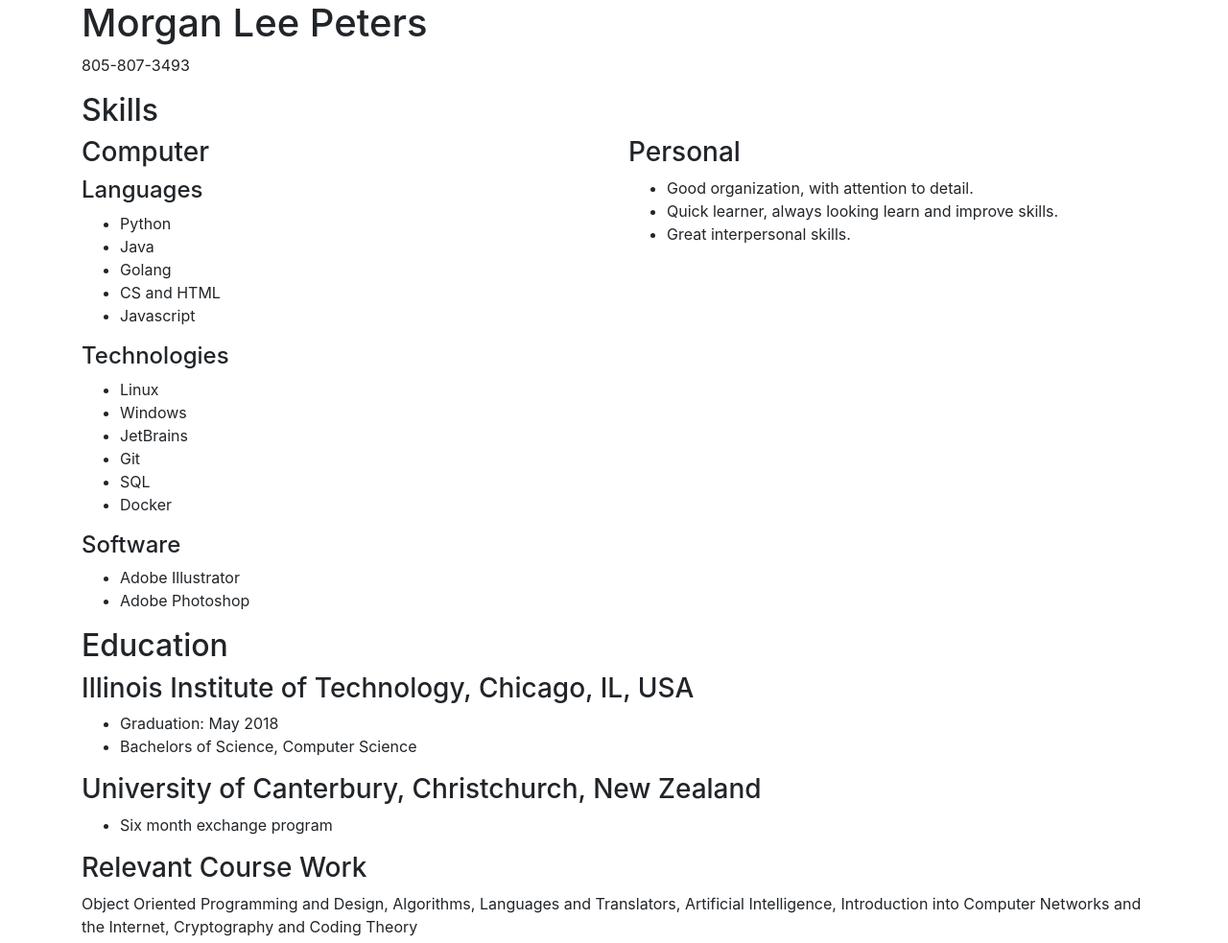
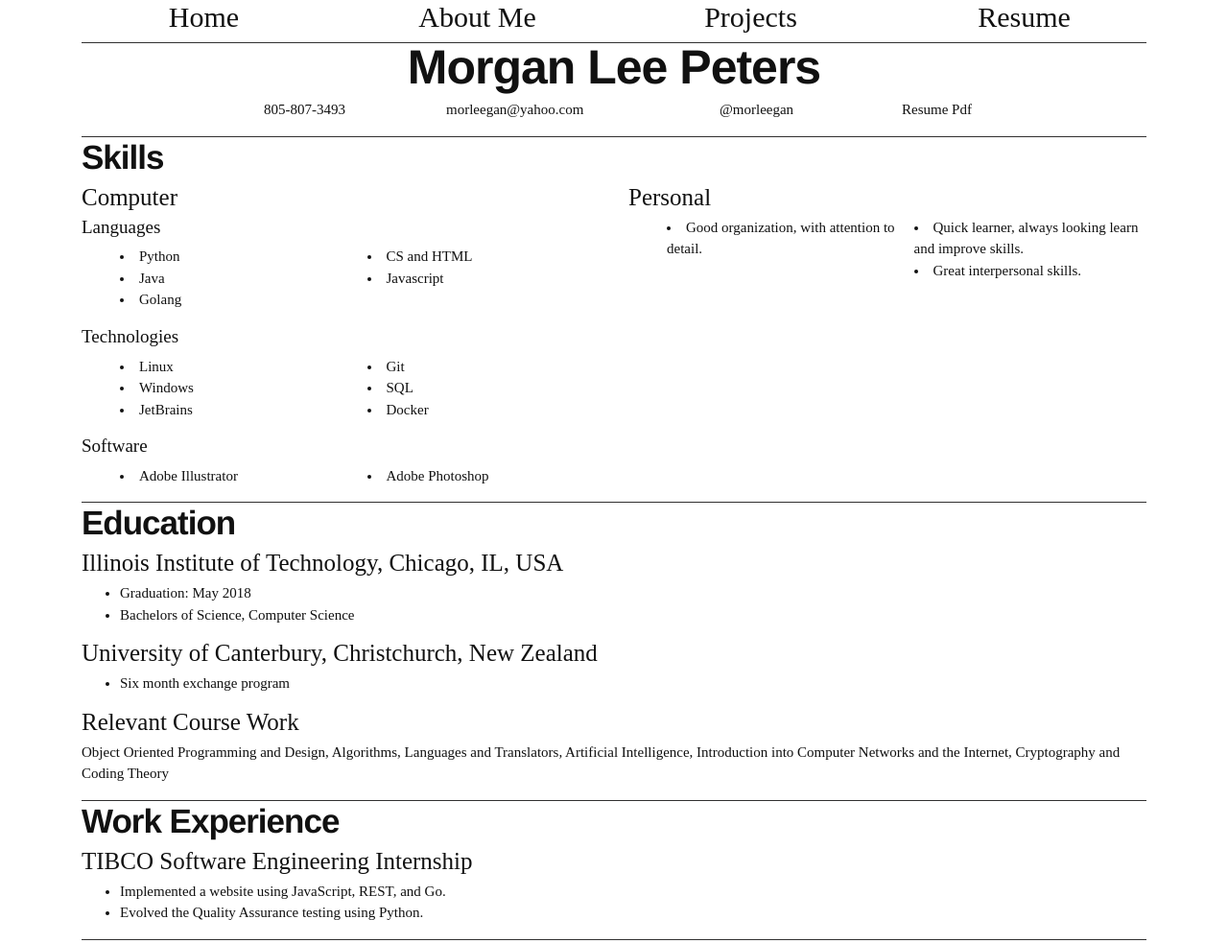
Before and after one commit to morleegan/personal_website, a plain HTML site: page other_pages/resume.html in a window 1280 px wide. Shown: the top 983 px of the page at 96% size. Drawn offline with nearby package versions, Linux system fonts and the light colour scheme.

Commit message:
Finished Resume and Home page

```diff
--- a/index.css
+++ b/index.css
@@ -16,7 +16,7 @@ h1{
     font-size: 500%;
     font-weight: bold; letter-spacing: -1px;
     line-height: 1;
-    text-align: left;
+    text-align: center;
 }
 
 h2{
--- a/other_pages/resume.html
+++ b/other_pages/resume.html
@@ -5,18 +5,32 @@
     <title>Morgan's Resume</title>
     <link rel="stylesheet" href="https://maxcdn.bootstrapcdn.com/bootstrap/4.0.0-beta.2/css/bootstrap.min.css"
           integrity="sha384-PsH8R72JQ3SOdhVi3uxftmaW6Vc51MKb0q5P2rRUpPvrszuE4W1povHYgTpBfshb" crossorigin="anonymous">
+    <link rel="stylesheet" type="text/css" href="../sources/resume.css">
 </head>
 <body id="resume" class="container">
-    <header>
-        <h1>Morgan Lee Peters</h1>
-        <p>805-807-3493</p>
+    <header class="row">
+        <a href="../index.html" class="col-lg-3"><h5 >Home</h5></a>
+        <a href="about.html" class="col-lg-3"><h5>About Me</h5></a>
+        <a href="project.html" class="col-lg-3"><h5>Projects</h5></a>
+        <a href="resume.html" class="col-lg-3"><h5>Resume</h5></a>
     </header>
+    <div class="line-separator"></div>
+    <h1>Morgan Lee Peters</h1>
+    <div class="row">
+        <p class="col-lg-2"></p>
+        <p class="col-lg-2">805-807-3493</p>
+        <p class="col-lg-3">morleegan@yahoo.com</p>
+        <p class="col-lg-2">@morleegan</p>
+        <a class="col-lg-2" href="../sources/Morgan_Peters_Resume.pdf"><p>Resume Pdf</p></a>
+    </div>
+    <div class="line-separator"></div>
     <div id="skills" class="row">
         <h2 class="col-lg-12">Skills</h2>
+        <div class="line-separator-gray"></div>
         <div class="col-lg-6">
             <h3>Computer</h3>
             <h4>Languages</h4>
-                <ul>
+                <ul class="ul_col2">
                     <li>Python</li>
                     <li>Java</li>
                     <li>Golang</li>
@@ -24,7 +38,7 @@
                     <li>Javascript</li>
                 </ul>
             <h4>Technologies</h4>
-                <ul>
+                <ul class="ul_col2">
                     <li>Linux</li>
                     <li>Windows</li>
                     <li>JetBrains</li>
@@ -33,20 +47,21 @@
                     <li>Docker</li>
                 </ul>
             <h4>Software</h4>
-                <ul>
+                <ul class="ul_col2">
                     <li>Adobe Illustrator</li>
                     <li>Adobe Photoshop</li>
                 </ul>
             </div>
         <div class="col-lg-6">
             <h3>Personal</h3>
-                <ul>
+                <ul class="ul_col2">
                     <li>Good organization, with attention to detail.</li>
                     <li>Quick learner, always looking learn and improve skills.</li>
                     <li>Great interpersonal skills.</li>
                 </ul>
         </div>
     </div>
+    <div class="line-separator"></div>
     <div id="education">
         <h2>Education</h2>
         <h3>Illinois Institute of Technology, Chicago, IL, USA</h3>
@@ -62,6 +77,7 @@
         <p>Object Oriented Programming and Design, Algorithms, Languages and Translators,
             Artificial Intelligence, Introduction into Computer Networks and the Internet, Cryptography and Coding Theory</p>
     </div>
+    <div class="line-separator"></div>
     <div id="work">
         <h2>Work Experience</h2>
         <h3>TIBCO Software Engineering Internship</h3>
@@ -70,6 +86,7 @@
             <li>Evolved the Quality Assurance testing using Python.</li>
         </ul>
     </div>
+    <div class="line-separator"></div>
     <div id="activities" class="row">
         <h2 class="col-lg-12">Activities and Organizations</h2>
         <div class="col-lg-6">
@@ -85,6 +102,7 @@
             </ul>
             <h3>SWE: Society of Women Engineers</h3>
         </div>
+        <div class="line-separator"></div>
         <div class="col-lg-6">
             <h3>AITP: Association of Information Technology Professionals</h3>
             <h3>Women in STEM</h3>
@@ -97,13 +115,28 @@
             </ul>
         </div>
     </div>
+    <div class="line-separator"></div>
     <div id="leadership">
         <h2>Leadership Experience</h2>
         <h3>Student Government Association</h3>
+        <h4>Illinois Institute of Technology, Chicago, Il</h4>
+        <ul>
+            <li>Represent over 7,000 Illinois Tech students through meetings, speeches and presentations with faculty,
+                staff and administration.</li>
+        </ul>
         <h3>Judicial Board</h3>
+        <h4>Illinois Institute of Technology, Chicago, Il</h4>
+        <ul>
+            <li>Review Student Code of Conduct Violations and weigh in on disciplinary actions the student may face.</li>
+        </ul>
     </div>
-    <footer>
-        <h1>@morleegan</h1>
+    <div class="line-separator"></div>
+    <footer class="row">
+        <h1 class="col-lg-4">@morleegan</h1>
+        <a class="col-lg-1" href="https://github.com/morleegan"><img class="icon" src="../sources/Octicons-mark-github.svg" alt="github icon"></a>
+        <a class="col-lg-1" href="https://www.instagram.com/morleegan/"><img class="icon" src="../sources/insta.svg" alt="instagram icon"></a>
+        <a class="col-lg-1" href="https://www.linkedin.com/in/morleegan/"><img class="icon" src="../sources/linkedin.svg" alt="linkedin icon"></a>
+        <a class="col-lg-1" href="https://www.facebook.com/morleegan23"><img class="icon" src="../sources/fb.svg" alt="facebook icon"></a>
     </footer>
 </body>
 </html>
--- a/sources/resume.css
+++ b/sources/resume.css
@@ -1,15 +1,70 @@
-.resume{
-    font-family: Helvetica, serif;
+h5{
+    color: #111;
+    font-family: 'Alegreya', serif;
+    font-size: 30px;
+    text-align: center;
+}
+
+p{
+    color: #111;
+    font-family: 'Alegreya', serif;
+    font-size: 15px;
+}
+
+
+h1{
+    color: #111;
+    font-family: 'Helvetica Neue', sans-serif;
+    font-size: 50px;
+    font-weight: bold; letter-spacing: -1px;
+    line-height: 1;
+    text-align: center;
+}
+
+h2{
+    color: #111;
+    text-align: left;
+    font-family: 'Helvetica Neue', sans-serif;
+    font-size: 35px;
+    font-weight: bold; letter-spacing: -1px;
+}
+
+h3{
+    color: #111;
+    font-family: 'Alegreya', serif;
+    font-size: 25px;
+    line-height: 1;
+    text-align: left;
+}
+
+h4{
+    color: #111;
+    font-family: 'Alegreya', serif;
+    font-size: 19px;
+    text-align: left;
 }
 
 ul{
+    color: #111;
+    font-family: 'Alegreya', serif;
+    font-size: 15px;
+    text-align: left;
+}
+.ul_col2{
     column-count: 2;
+    list-style-position: inside;
 }
 
-h3{
-    font-size: 10px;
-    color: aqua;
+.line-separator{
+    height:1px;
+    background:#717171;
+    border-bottom:1px solid #313030;
 }
 
-skills{
+.icon{
+    height: 50px;
+    width: 50px;
+    display: block;
+    margin: 0 auto;
+    padding: 3px;
 }
```
Also changed, not shown: index.html (+4 -6 lines), other_pages/project.html (+0 -1 lines), 1 other file.
